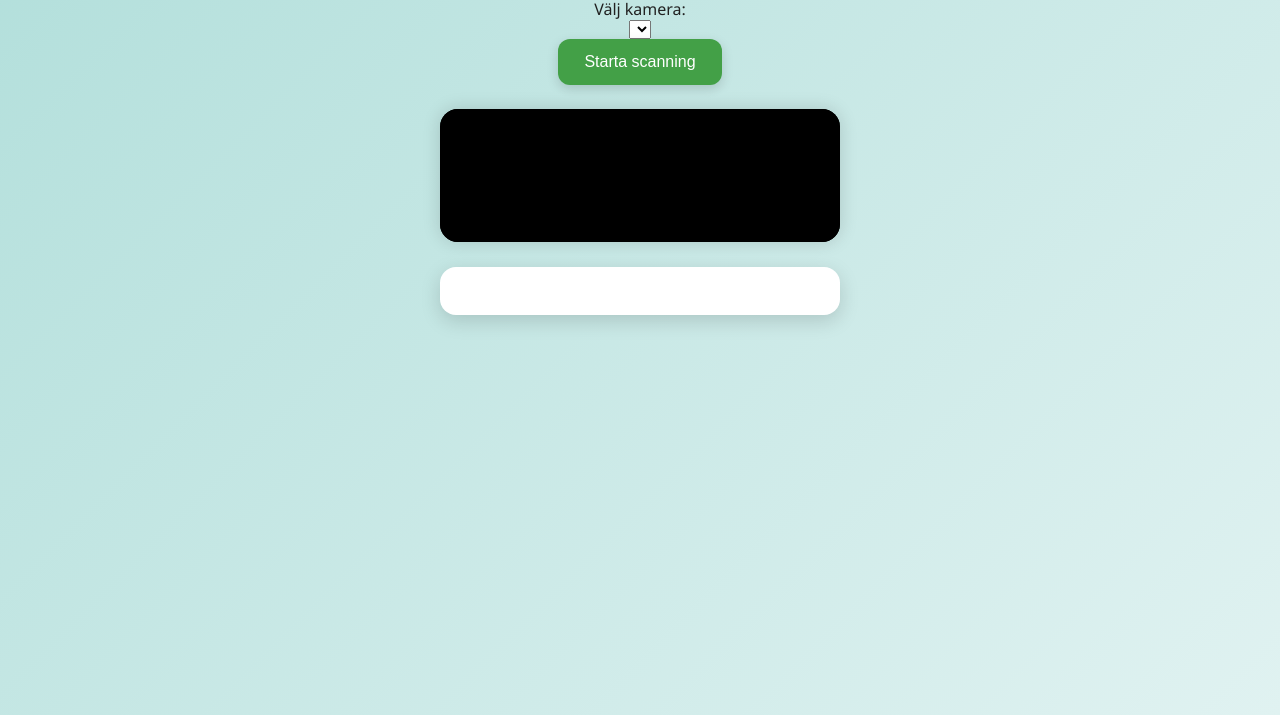
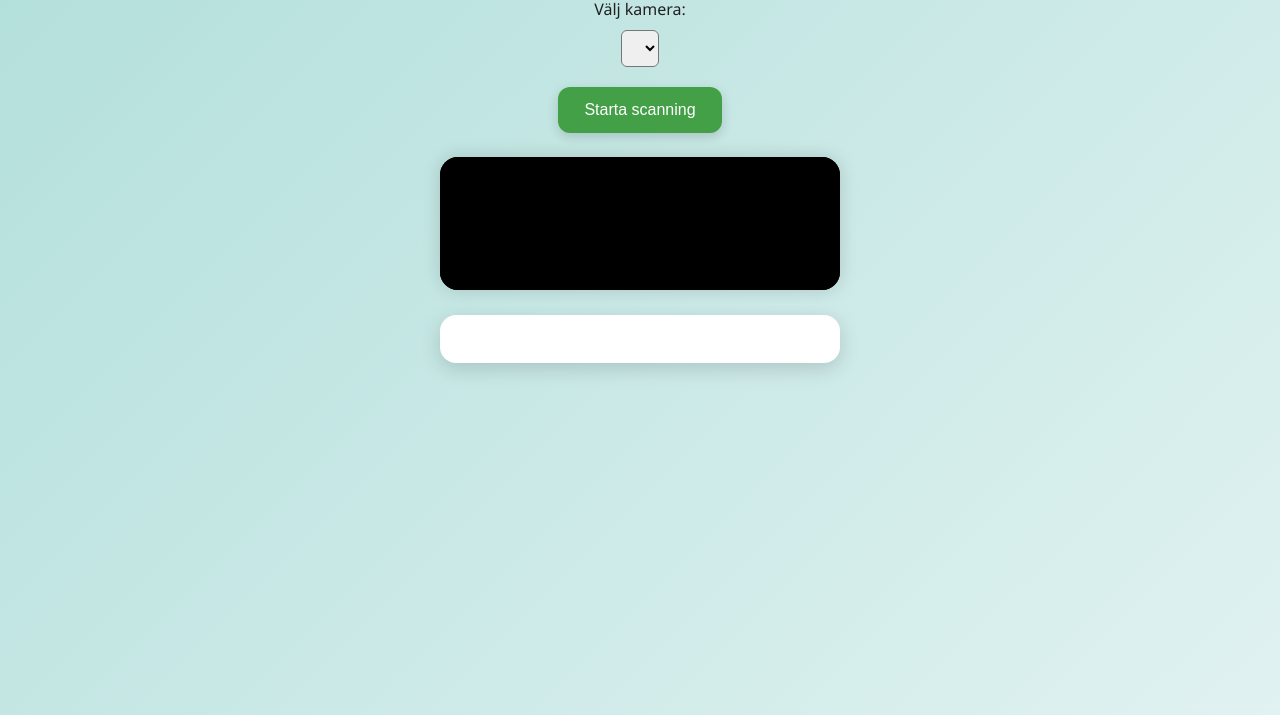
Before and after one commit to MusaeM/testkollen, a plain HTML site: page index.html in a window 1280 px wide. Shown: the part 85-800 px from the top of the page. Drawn offline with Linux system fonts and the light colour scheme.

Commit message:
Test GP Script 3-4? css

```diff
--- a/style.css
+++ b/style.css
@@ -90,6 +90,13 @@ button:hover {
   display: block;
 }
 
+#cameraSelect {
+  margin: 10px 0 20px;
+  padding: 8px;
+  font-size: 1rem;
+  border-radius: 6px;
+}
+
 /*
 #scanner {
   width: 100%;
```
